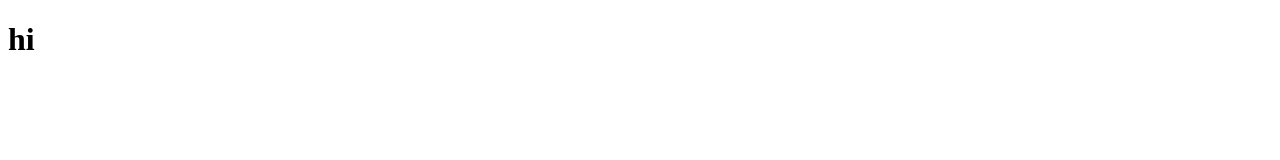
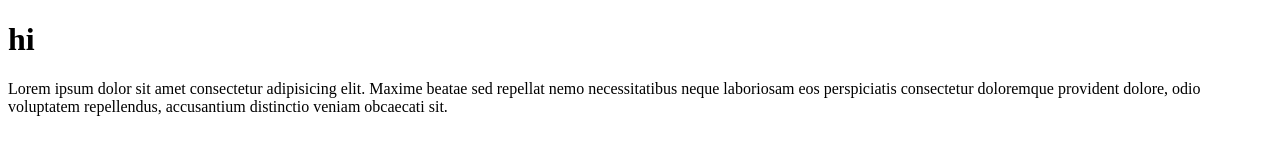
Before and after one commit to becodeorg/verou-3-learn-git-JawidForotan, a plain HTML site: page index.html in a window 1280 px wide. Drawn offline with Linux system fonts and the light colour scheme.

Commit message:
html files chnaged

```diff
--- a/index.html
+++ b/index.html
@@ -9,6 +9,12 @@
   <body>
     <header>
       <h1>hi</h1>
+      <p>
+        Lorem ipsum dolor sit amet consectetur adipisicing elit. Maxime beatae
+        sed repellat nemo necessitatibus neque laboriosam eos perspiciatis
+        consectetur doloremque provident dolore, odio voluptatem repellendus,
+        accusantium distinctio veniam obcaecati sit.
+      </p>
     </header>
   </body>
 </html>
```
